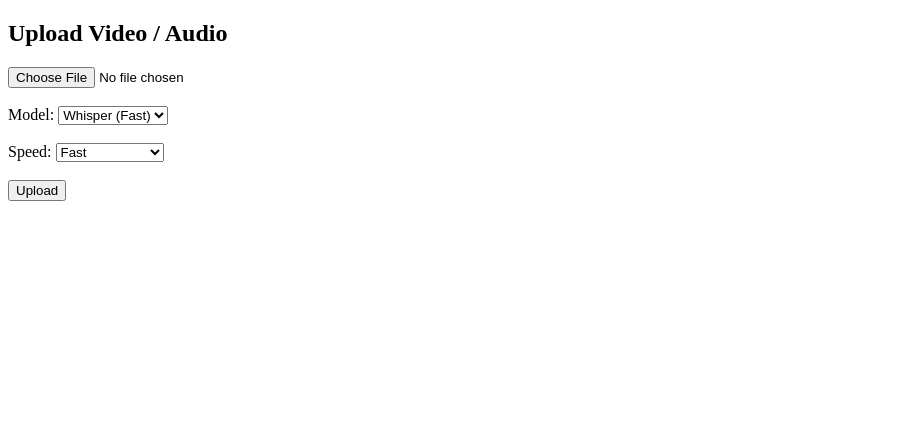
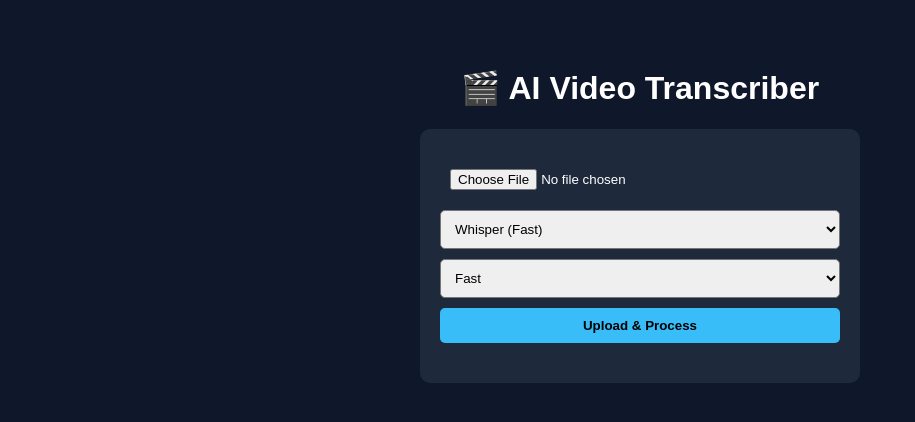
Before and after one commit to kzhzero-afk/Web_Ai, a Python web app: template templates/index.html in a window 1280 px wide. Shown: the top 422 px of the page, without its empty margins (0-915 px from the left). Run offline with Jinja, Linux system fonts and the light colour scheme; the template is opened without the code that fills it, so the values that code supplies are empty.

Commit message:
Update index.html

```diff
--- a/templates/index.html
+++ b/templates/index.html
@@ -1,38 +1,107 @@
 <!DOCTYPE html>
 <html>
 <head>
-    <title>AI Upload System</title>
+    <title>AI Video Transcriber</title>
+    <style>
+        body {
+            font-family: Arial;
+            background: #0f172a;
+            color: white;
+            text-align: center;
+            padding: 40px;
+        }
+
+        .box {
+            background: #1e293b;
+            padding: 20px;
+            border-radius: 10px;
+            width: 400px;
+            margin: auto;
+        }
+
+        input, select, button {
+            width: 100%;
+            padding: 10px;
+            margin-top: 10px;
+            border-radius: 5px;
+        }
+
+        button {
+            background: #38bdf8;
+            border: none;
+            color: black;
+            font-weight: bold;
+            cursor: pointer;
+        }
+
+        button:hover {
+            background: #0ea5e9;
+        }
+
+        #result {
+            margin-top: 20px;
+            white-space: pre-wrap;
+            text-align: left;
+        }
+    </style>
 </head>
+
 <body>
 
-<h2>Upload Video / Audio</h2>
+<h1>🎬 AI Video Transcriber</h1>
 
-<form action="/process" method="post" enctype="multipart/form-data">
+<div class="box">
 
-    <input type="file" name="file" required>
-    <br><br>
+    <form id="uploadForm">
 
-    <label>Model:</label>
-    <select name="model">
+        <input type="file" id="file" required />
+
+        <select id="model">
             <option value="whisper">Whisper (Fast)</option>
-        <option value="google">Google STT</option>
+            <option value="google">Google STT (Accurate)</option>
             <option value="gemini">Gemini AI</option>
         </select>
 
-    <br><br>
-
-    <label>Speed:</label>
-    <select name="speed">
+        <select id="speed">
             <option value="fast">Fast</option>
             <option value="balanced">Balanced</option>
             <option value="high">High Accuracy</option>
         </select>
 
-    <br><br>
-
-    <button type="submit">Upload</button>
+        <button type="submit">Upload & Process</button>
 
     </form>
 
+    <div id="result"></div>
+
+</div>
+
+<script>
+document.getElementById("uploadForm").addEventListener("submit", async function(e){
+    e.preventDefault();
+
+    let file = document.getElementById("file").files[0];
+    let model = document.getElementById("model").value;
+    let speed = document.getElementById("speed").value;
+
+    let formData = new FormData();
+    formData.append("file", file);
+    formData.append("model", model);
+    formData.append("speed", speed);
+
+    document.getElementById("result").innerText = "Processing...";
+
+    let res = await fetch("/upload", {
+        method: "POST",
+        body: formData
+    });
+
+    let data = await res.json();
+
+    document.getElementById("result").innerText =
+        "✅ Upload Success\n\n" + JSON.stringify(data, null, 2);
+});
+</script>
+
 </body>
 </html>
```
Lines whose indentation alone changed are shown as unchanged.
